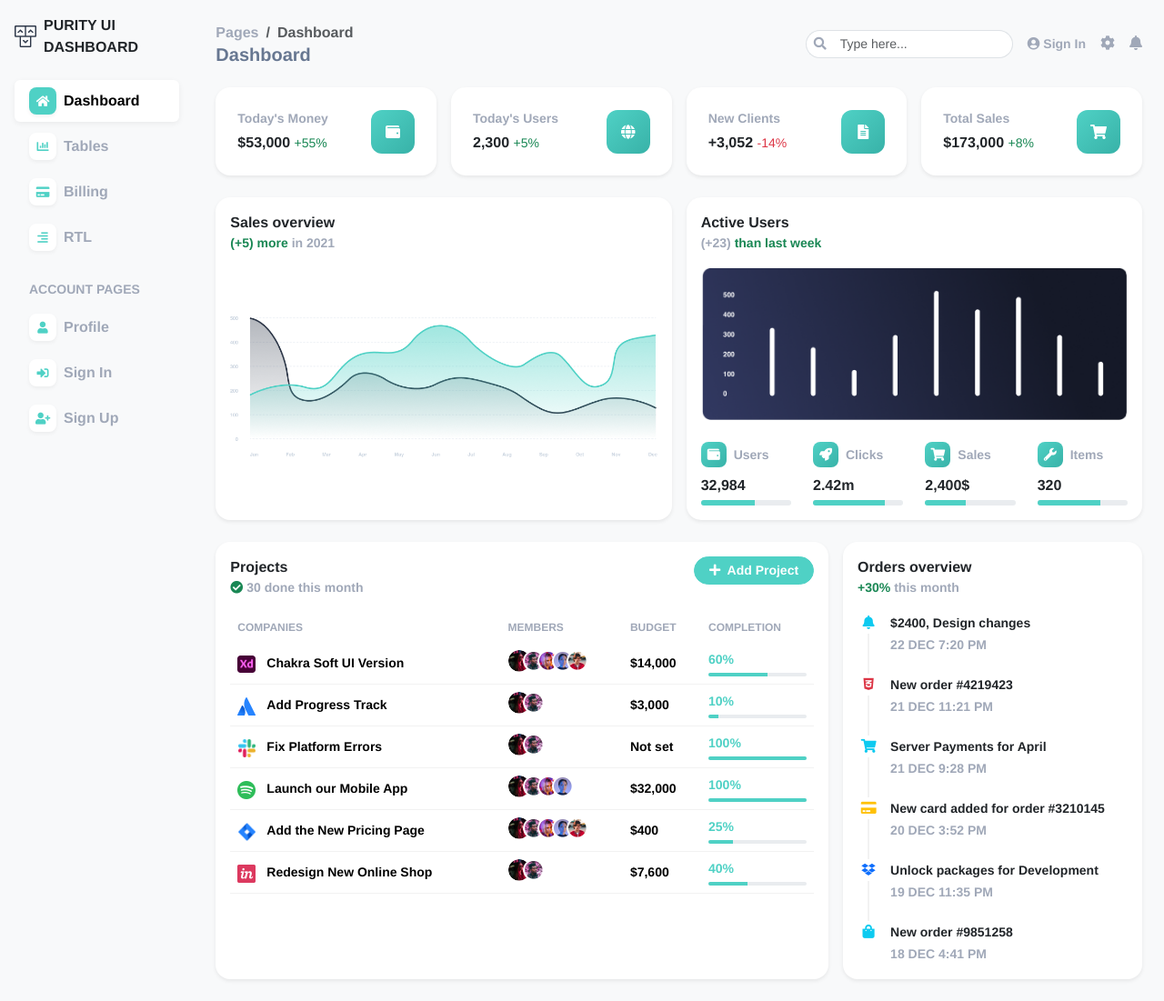
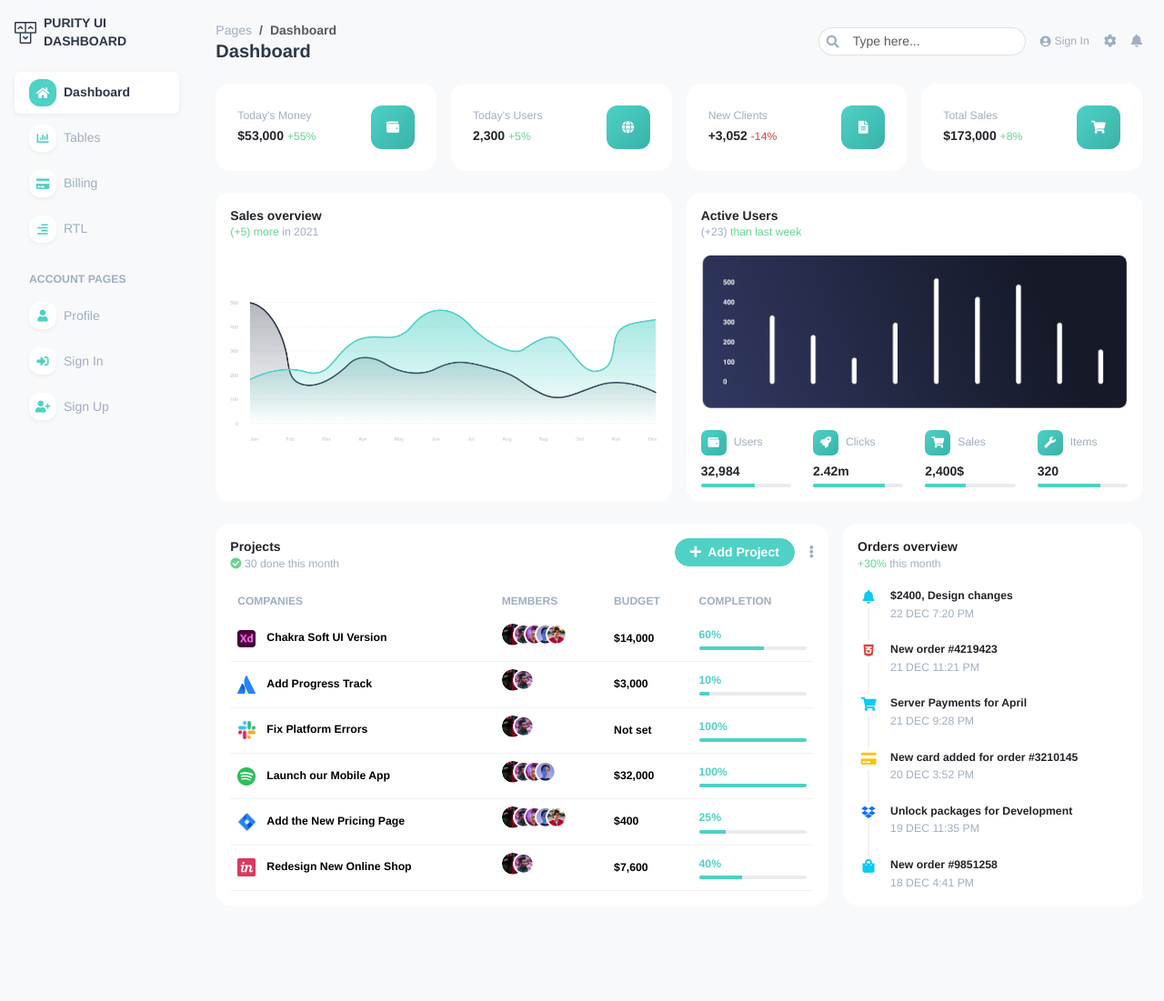
Before and after one commit to LeaLiatoak/inm320-assignment5, a website: page index.html in a window 1280 px wide. Shown: the whole page at 91% size. After the commit the page ends 1020 px from the top, so only its background shows below. Drawn offline with nearby package versions, Linux system fonts and the light colour scheme.

Commit message:
Updates to fix fonts/color
Update minor design problems

```diff
--- a/index.html
+++ b/index.html
@@ -24,7 +24,9 @@
         <nav class="navbar bg-white shadow-sm d-lg-none">
             <div class="container-fluid">
 
-                <button class="btn" type="button" data-bs-toggle="offcanvas" data-bs-target="#sidebarMenu">
+                <button class="btn" type="button" data-bs-toggle="offcanvas" data-bs-target="#sidebarMenu"
+                aria-controls="sidebarMenu"
+                aria-label="Open navigation menu">
                     <i class="fas fa-bars"></i>
                 </button>
 
@@ -41,12 +43,12 @@
 
                     <!-- mobile header: only when sidebar click -->
                     <div class="d-flex justify-content-between align-items-center d-lg-none mb-3">
-                        <span class="fw">PURITY UI DASHBOARD</span>
+                        <span class="fw-bold drawer-logo">PURITY UI DASHBOARD</span>
                         <button type="button" class="btn-close" data-bs-dismiss="offcanvas" data-bs-target="#sidebarMenu"></button>
                     </div>
 
                     <!-- logo only show desktoop -->
-                    <a href="#" class="d-none d-lg-flex align-items-center gap-2 text-decoration-none fw-bold text-dark mb-4">
+                    <a href="#" class="d-none d-lg-flex align-items-center gap-2 text-decoration-none fw-bold mb-4 sidebar-logo">
                         <img src="assets/img/logo.png" alt="logo" width="24">
                         <span>PURITY UI DASHBOARD</span>
                     </a>
@@ -131,10 +133,10 @@
                     </header>
 
 
-                    <!-- stats row: mobile 1列, 平板 2列, 桌面 4列 -->
+                    <!-- stats row: mobile -->
                     <div class="row g-3 mb-4">
                         <div class="col-12 col-sm-6 col-xl-3">
-                            <div class="card border-0 shadow-sm rounded-4 p-2">
+                            <div class="card border-0 rounded-4 p-2">
                                 <div class="card-body d-flex justify-content-between align-items-center gap-3">
                                     <div>
                                         <p class="text-muted small mb-1">Today's Money</p>
@@ -148,7 +150,7 @@
                         </div>
 
                         <div class="col-12 col-sm-6 col-xl-3">
-                            <div class="card border-0 shadow-sm rounded-4 p-2">
+                            <div class="card border-0 rounded-4 p-2">
                                 <div class="card-body d-flex justify-content-between align-items-center gap-3">
                                     <div>
                                         <p class="text-muted small mb-1">Today's Users</p>
@@ -162,7 +164,7 @@
                         </div>
 
                         <div class="col-12 col-sm-6 col-xl-3">
-                            <div class="card border-0 shadow-sm rounded-4 p-2">
+                            <div class="card border-0 rounded-4 p-2">
                                 <div class="card-body d-flex justify-content-between align-items-center gap-3">
                                     <div>
                                         <p class="text-muted small mb-1">New Clients</p>
@@ -176,7 +178,7 @@
                         </div>
 
                         <div class="col-12 col-sm-6 col-xl-3">
-                            <div class="card border-0 shadow-sm rounded-4 p-2">
+                            <div class="card border-0 rounded-4 p-2">
                                 <div class="card-body d-flex justify-content-between align-items-center gap-3">
                                     <div>
                                         <p class="text-muted small mb-1">Total Sales</p>
@@ -192,12 +194,12 @@
 
                     </div>
 
-                    <!-- active users + sales overview: 各50%，手机端堆叠 -->
+                    <!-- active users + sales overview -->
                     <div class="row g-3 mb-4">
 
                         <!-- sales overview -->
                         <div class="col-12 col-lg-6">
-                            <div class="card border-0 shadow-sm rounded-4 h-100 chart-card">
+                            <div class="card border-0 rounded-4 h-100 chart-card">
                                 <div class="card-body">
                                     <p class="fw-bold mb-0">Sales overview</p>
                                     <p class="small text-muted mb-3"><span class="text-success">(+5) more</span> in 2021</p>
@@ -210,7 +212,7 @@
 
                         <!-- active users -->
                         <div class="col-12 col-lg-6">
-                            <div class="card border-0 shadow-sm rounded-4 h-100">
+                            <div class="card border-0 rounded-4 h-100">
                                 <div class="card-body">
                                     <p class="fw-bold mb-0">Active Users</p>
                                     <p class="small text-muted mb-3">(+23) <span class="text-success">than last week</span></p>
@@ -226,7 +228,7 @@
                                                 <span class="mini-icon"><i class="fas fa-wallet"></i></span> Users
                                             </p>
                                             <p class="fw-bold mb-1">32,984</p>
-                                            <div class="progress progress-mid">
+                                            <div class="progress progress-thin">
                                                 <div class="progress-bar bar-teal w-60"></div>
                                             </div>
                                         </div>
@@ -236,7 +238,7 @@
                                                 <span class="mini-icon"><i class="fas fa-rocket"></i></span> Clicks
                                             </p>
                                             <p class="fw-bold mb-1">2.42m</p>
-                                            <div class="progress progress-mid">
+                                            <div class="progress progress-thin">
                                                 <div class="progress-bar bar-teal w-80"></div>
                                             </div>
                                         </div>
@@ -246,7 +248,7 @@
                                                 <span class="mini-icon"><i class="fas fa-shopping-cart"></i></span> Sales
                                             </p>
                                             <p class="fw-bold mb-1">2,400$</p>
-                                            <div class="progress progress-mid">
+                                            <div class="progress progress-thin">
                                                 <div class="progress-bar bar-teal w-45"></div>
                                             </div>
                                         </div>
@@ -256,7 +258,7 @@
                                                 <span class="mini-icon"><i class="fas fa-wrench"></i></span> Items
                                             </p>
                                             <p class="fw-bold mb-1">320</p>
-                                            <div class="progress progress-mid">
+                                            <div class="progress progress-thin">
                                                 <div class="progress-bar bar-teal w-70"></div>
                                             </div>
                                         </div>
@@ -271,16 +273,19 @@
 
                         <!-- projects -->
                         <div class="col-12 col-lg-8">
-                            <div class="card border-0 shadow-sm rounded-4 h-100">
+                            <div class="card border-0 rounded-4 h-100 projects-fill">
                                 <div class="card-body">
                                     <div class="d-flex justify-content-between align-items-start">
                                         <div>
                                             <p class="fw-bold mb-0">Projects</p>
                                             <p class="small text-muted"><i class="fas fa-check-circle text-success"></i> 30 done this month</p>
                                         </div>
-                                        <button type="button" class="btn btn-sm btn-teal rounded-pill px-3" data-bs-toggle="modal" data-bs-target="#addProjectModal">
-                                            <i class="fas fa-plus me-1"></i> Add Project
-                                        </button>
+                                        <div class="d-flex align-items-center gap-3">
+                                            <button type="button" class="btn btn-sm btn-teal rounded-pill px-3" data-bs-toggle="modal" data-bs-target="#addProjectModal">
+                                                <i class="fas fa-plus me-1"></i> Add Project
+                                            </button>
+                                            <a href="#" class="text-muted"><i class="fas fa-ellipsis-v"></i></a>
+                                        </div>
                                     </div>
 
                                     <div class="table-responsive">
@@ -391,7 +396,7 @@
 
                         <!-- orders overview -->
                         <div class="col-12 col-lg-4">
-                            <div class="card border-0 shadow-sm rounded-4 h-100">
+                            <div class="card border-0 rounded-4 h-100">
                                 <div class="card-body">
                                     <p class="fw-bold mb-0">Orders overview</p>
                                     <p class="small text-muted mb-3"><span class="text-success">+30%</span> this month</p>
@@ -461,8 +466,6 @@
                 </main>
             </div>
         </div>
-
-
 
         <!-- add project modal -->
         <div class="modal fade" id="addProjectModal" tabindex="-1" aria-labelledby="addProjectModalLabel" aria-hidden="true">
--- a/src/scss/style.scss
+++ b/src/scss/style.scss
@@ -9,15 +9,15 @@
 /* colors from figma design */
 $teal: #4fd1c5;
 $teal-dark: #38b2a8;
-$purple: #9b59b6;
+// for changing bootstrap default
+$green: #68d391;
+$red: #e53e3e;
 
 $white: #fff;
-$black: #000;
 
 $body-bg: #f8f9fa;
-$text-main: #677791;
-$text-muted-light: #a0a8b8;
-$track-bg: #e9ecef;
+$text-main: #2d3748;
+$text-muted-light: #a0aec0;
 $row-border: #f2f2f2;
 
 /* fonts */
@@ -28,15 +28,14 @@ $shadow-sm: 0 2px 4px rgba(0, 0, 0, 0.05);
 $shadow-md: 0 2px 6px rgba(0, 0, 0, 0.06);
 
 /* spacing & sizing */
-$radius-sm: 8px;
-$radius-lg: 12px;
+$radius-sm: 12px;
 
 $icon-box: 48px;
 $icon-mini-box: 28px;
 $nav-icon-box: 30px;
 
 $avatar-size: 24px;
-$avatar-overlap: 8px;
+$avatar-overlap: 12px;
 
 $company-logo-size: 20px;
 
@@ -46,7 +45,6 @@ $timeline-gap: 12px;
 
 /* progress bar heights */
 $progress-thin-height: 4px;
-$progress-mid-height: 6px;
 
 
 /* ---------- mixins ---------- */
@@ -57,12 +55,13 @@ $progress-mid-height: 6px;
     align-items: center;
 }
 
-/* teal gradient square icon (stat cards & active users) */
-@mixin icon-box($size, $radius: $radius-sm) {
+/* teal gradient square icon (stat cards & active users)
+   radius scales with size to keep the same corner ratio */
+@mixin icon-box($size, $radius-ratio: 0.25) {
     @include flex-center;
     width: $size;
     height: $size;
-    border-radius: $radius;
+    border-radius: $size * $radius-ratio;
     background: linear-gradient(135deg, $teal, $teal-dark);
     color: $white;
     flex-shrink: 0;
@@ -75,12 +74,15 @@ body {
     background-color: $body-bg;
     color: $text-main;
     font-family: $font-main;
+    font-size: 14px;
+    line-height: 1.4;
     font-weight: 700;
 }
 
-/* lighter gray for all muted text (bootstrap default is too dark) */
+/* gray text: helvetica 400 per figma spec */
 .text-muted {
     color: $text-muted-light !important;
+    font-weight: 400;
 }
 
 
@@ -107,7 +109,7 @@ body {
     /* active menu item: white pill + black bold text like figma */
     .active-side {
         background-color: $white;
-        color: $black;
+        color: $text-main;
         font-weight: 700;
         box-shadow: $shadow-md;
 
@@ -126,22 +128,15 @@ body {
 /* ---------- stat cards ---------- */
 
 .stat-icon {
-    @include icon-box($icon-box, $radius-lg);
+    @include icon-box($icon-box);
 }
 
 
 /* ---------- progress bars ---------- */
 
-/* thin (projects table) */
+/* thin (projects table & active users stats) */
 .progress-thin {
     height: $progress-thin-height;
-}
-
-/* medium (active users stats) */
-.progress-mid {
-    height: $progress-mid-height;
-    border-radius: $progress-mid-height / 2;
-    background-color: $track-bg;
 }
 
 /* widths (bootstrap only has w-25/50/75/100) */
@@ -297,3 +292,49 @@ body {
         color: $white;
     }
 }
+
+
+/* mobile first: card keeps natural height on small screens */
+.projects-fill {
+    height: auto;
+}
+
+/* projects card: on desktop the table stretches to fill card height (matches orders card).
+   mobile keeps natural height, no scrollbars */
+@media (min-width: 992px) {
+    .projects-fill {
+        .card-body {
+            display: flex;
+            flex-direction: column;
+        }
+
+        /* wrapper grows to fill space between header and card bottom */
+        .table-responsive {
+            flex: 1 1 auto;
+            display: flex;
+            overflow: visible;
+        }
+
+        /* table takes full height; extra space is distributed to rows */
+        .table {
+            width: 100%;
+            height: 100%;
+        }
+    }
+}
+
+
+/* lighter success green per figma*/
+.text-success {
+    color: $green !important;
+}
+
+/* red per figma (#e53e3e) */
+.text-danger {
+    color: $red !important;
+}
+
+/* desktop sidebar logo link: not the default link blue */
+.sidebar-logo {
+    color: $text-main;
+}
```
Also changed, not shown: assets/css/style.css, 1 other file.
